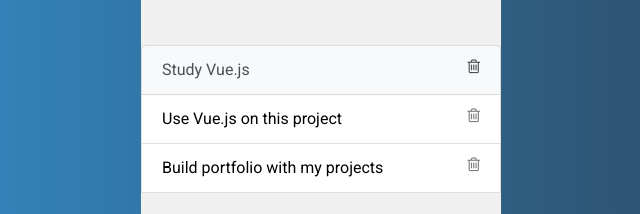
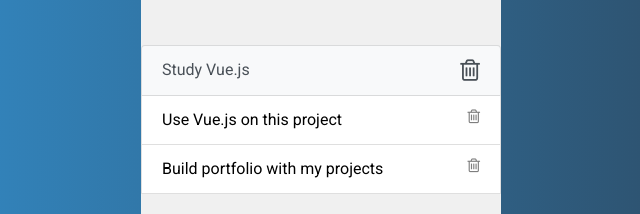
Before and after one commit to memmily/todo-list, a plain HTML site: page index.html in a window 1280 px wide. In both pictures the pointer is over the icon 792 px from the left and 327 px from the top of the page. Shown: the part 261-475 px from the top of the page, 319-959 px from the left. Drawn offline with nearby package versions, Linux system fonts and the light colour scheme.

Commit message:
Added feature on trash can

```diff
--- a/assets/style.css
+++ b/assets/style.css
@@ -60,7 +60,7 @@ h1 {
 
 .fa-trash-o:hover {
 	opacity: 1.0;
-	background-size: 40px;
+	font-size: 25px;
 }
 
 .btn-outline-dark {
```
